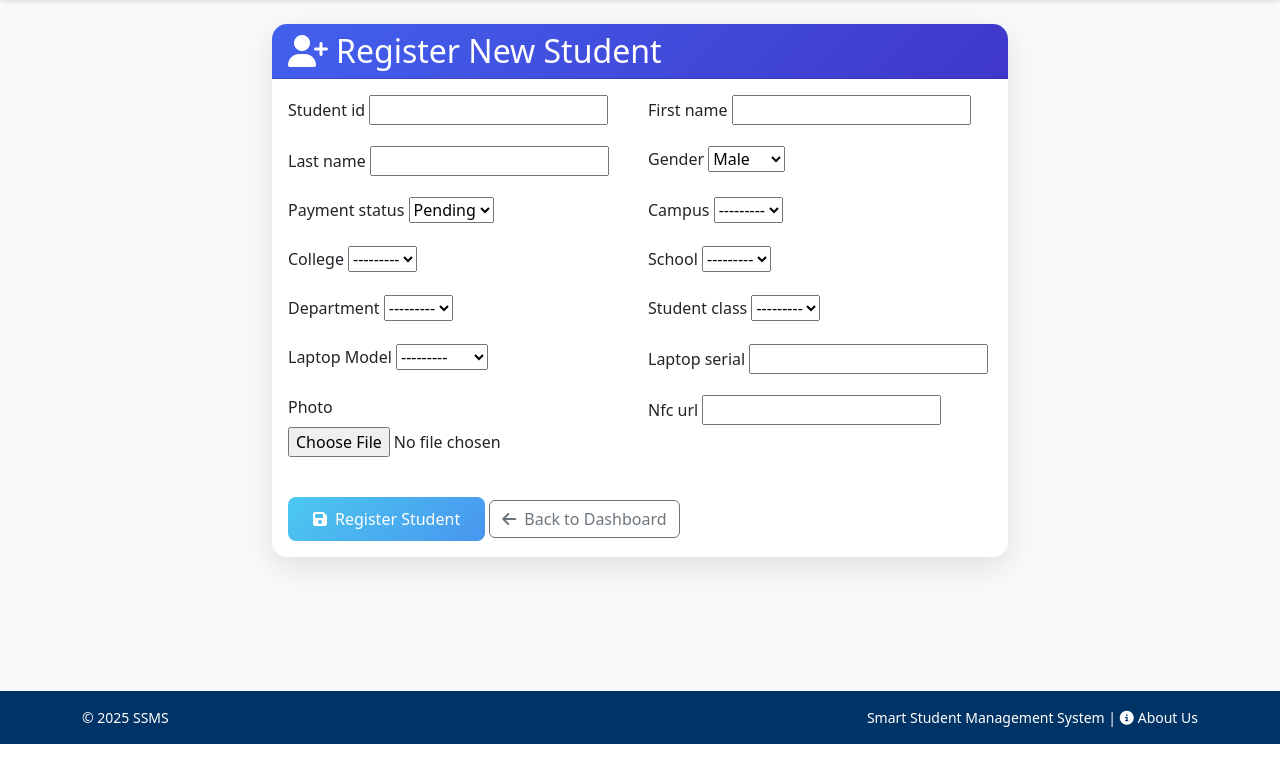
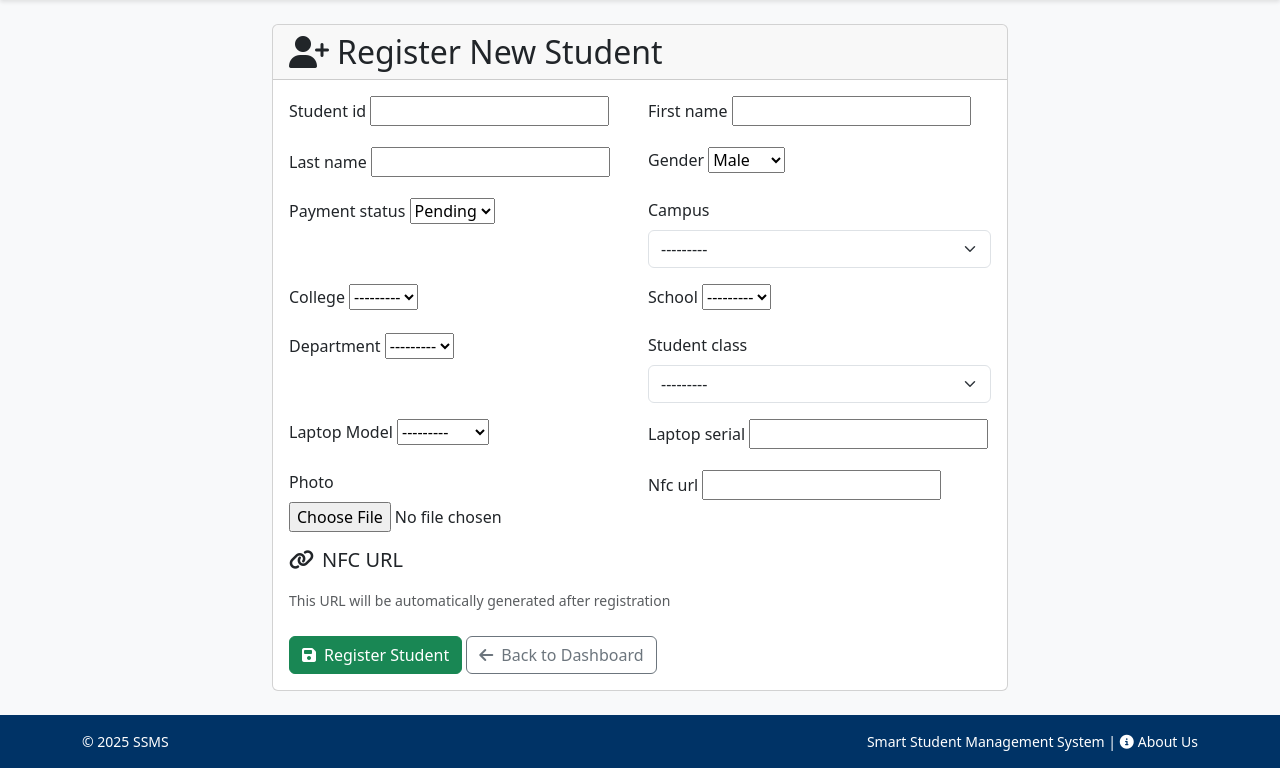
Before and after one commit to musp7/ur_nfc_student_management, a Django app: template core/templates/core/register_student.html in a window 1280 px wide. Shown: the part 56-824 px from the top of the page. Before the commit the page ends 800 px from the top, so only its background shows below. Run offline with Django 5.2, Linux system fonts and the light colour scheme; the template is opened without the code that fills it: values that come from a table or form of the project are taken from there, others are empty.

Commit message:
some updates on registering student template

```diff
--- a/core/forms.py
+++ b/core/forms.py
@@ -6,7 +6,35 @@ from .models import Student, Attendance,Campus, College, School, Department, Cla
 class StudentRegistrationForm(forms.ModelForm):
     class Meta:
         model = Student
-        fields = '__all__'  # Include all fields from the Student model
+        fields = '__all__'  # or specify all your fields explicitly
+
+    def __init__(self, *args, **kwargs):
+        super().__init__(*args, **kwargs)
+
+        # Safely set required fields only if they exist
+        if 'campus' in self.fields:
+            self.fields['campus'].required = True
+            self.fields['campus'].widget.attrs.update({'class': 'form-select'})
+
+        # Check if the field is named 'class' or something else
+        class_field_name = 'class' if 'class' in self.fields else 'student_class'
+        if class_field_name in self.fields:
+            self.fields[class_field_name].required = True
+            self.fields[class_field_name].widget.attrs.update({'class': 'form-select'})
+
+    def clean(self):
+        cleaned_data = super().clean()
+
+        # Check campus
+        if 'campus' in self.fields and not cleaned_data.get('campus'):
+            self.add_error('campus', 'Please select a campus')
+
+        # Check class (using the correct field name)
+        class_field_name = 'class' if 'class' in self.fields else 'student_class'
+        if class_field_name in self.fields and not cleaned_data.get(class_field_name):
+            self.add_error(class_field_name, 'Please select a class')
+
+        return cleaned_data
 
 class AttendanceFilterForm(forms.Form):
     department = forms.ModelChoiceField(
--- a/core/templates/core/register_student.html
+++ b/core/templates/core/register_student.html
@@ -4,55 +4,13 @@
 
 {% block extra_css %}
 <style>
-    .card {
-        border-radius: 15px;
-        box-shadow: 0 10px 30px rgba(0, 0, 0, 0.1);
-        border: none;
+    /* Your existing styles... */
+    .is-invalid {
+        border-color: #dc3545 !important;
     }
-
-    .card-header {
-        background: linear-gradient(135deg, #4361ee, #3f37c9);
-        color: white;
-        border-radius: 15px 15px 0 0 !important;
-    }
-
-    .form-control, .form-select {
-        border-radius: 8px;
-        padding: 10px 15px;
-        border: 1px solid #e0e0e0;
-    }
-
-    .form-control:focus, .form-select:focus {
-        border-color: #4361ee;
-        box-shadow: 0 0 0 0.25rem rgba(67, 97, 238, 0.25);
-    }
-
-    .btn-success {
-        background: linear-gradient(135deg, #4cc9f0, #4895ef);
-        border: none;
-        padding: 10px 25px;
-        border-radius: 8px;
-        font-weight: 500;
-        transition: all 0.3s ease;
-    }
-
-    .btn-success:hover {
-        transform: translateY(-2px);
-        box-shadow: 0 5px 15px rgba(76, 201, 240, 0.4);
-    }
-
-    .nfc-url-container {
-        background-color: #f8f9fa;
-        border-radius: 8px;
-        padding: 15px;
-        margin-top: 20px;
-        display: none;
-    }
-
-    .nfc-url {
-        word-break: break-all;
-        color: #4361ee;
-        font-weight: 500;
+    .invalid-feedback {
+        color: #dc3545;
+        display: block;
     }
 </style>
 {% endblock %}
@@ -70,7 +28,9 @@
                     <div class="row g-3">
                         {% for field in form %}
                             <div class="col-md-6">
-                                <label for="{{ field.id_for_label }}" class="form-label">{{ field.label }}</label>
+                                <label for="{{ field.id_for_label }}" class="form-label {% if field.field.required %}required-field{% endif %}">
+                                    {{ field.label }}
+                                </label>
                                 {{ field }}
                                 {% if field.errors %}
                                     <div class="invalid-feedback d-block">
@@ -122,6 +82,105 @@ document.addEventListener('DOMContentLoaded', function() {
             }
         });
     }
+
+    // Client-side form validation
+    form.addEventListener('submit', function(event) {
+        let isValid = true;
+
+        // Clear previous error highlights
+        form.querySelectorAll('.is-invalid').forEach(el => {
+            el.classList.remove('is-invalid');
+        });
+
+        // Check all required fields
+        const requiredFields = form.querySelectorAll('[required]');
+        requiredFields.forEach(field => {
+            if (!field.value.trim()) {
+                markFieldAsInvalid(field, 'This field is required.');
+                isValid = false;
+            }
+        });
+
+        // Special validation for campus and class
+        const campusField = form.querySelector('[name="campus"]');
+        const classField = form.querySelector('[name="class"]');
+
+        if (campusField && !campusField.value) {
+            markFieldAsInvalid(campusField, 'Please select a campus.');
+            isValid = false;
+        }
+
+        if (classField && !classField.value) {
+            markFieldAsInvalid(classField, 'Please select a class.');
+            isValid = false;
+        }
+
+        if (!isValid) {
+            event.preventDefault();
+            event.stopPropagation();
+
+            // Scroll to the first invalid field
+            const firstInvalid = form.querySelector('.is-invalid');
+            if (firstInvalid) {
+                firstInvalid.scrollIntoView({ behavior: 'smooth', block: 'center' });
+            }
+        }
+    });
+
+    // Helper function to mark fields as invalid
+    function markFieldAsInvalid(field, message) {
+        field.classList.add('is-invalid');
+        let errorElement = field.nextElementSibling;
+
+        // Find the error message container (might be after help text)
+        while (errorElement && !errorElement.classList.contains('invalid-feedback')) {
+            errorElement = errorElement.nextElementSibling;
+        }
+
+        if (!errorElement || !errorElement.classList.contains('invalid-feedback')) {
+            errorElement = document.createElement('div');
+            errorElement.className = 'invalid-feedback d-block';
+            field.parentNode.insertBefore(errorElement, field.nextSibling);
+        }
+
+        errorElement.textContent = message;
+    }
+
+    // Add real-time validation for campus and class
+    const campusField = form.querySelector('[name="campus"]');
+    const classField = form.querySelector('[name="class"]');
+
+    if (campusField) {
+        campusField.addEventListener('change', function() {
+            if (this.value) {
+                this.classList.remove('is-invalid');
+                clearErrorMessage(this);
+            }
+        });
+    }
+
+    if (classField) {
+        classField.addEventListener('change', function() {
+            if (this.value) {
+                this.classList.remove('is-invalid');
+                clearErrorMessage(this);
+            }
+        });
+    }
+
+    // Helper function to clear error messages
+    function clearErrorMessage(field) {
+        let errorElement = field.nextElementSibling;
+
+        // Find the error message container
+        while (errorElement && !errorElement.classList.contains('invalid-feedback')) {
+            errorElement = errorElement.nextElementSibling;
+        }
+
+        if (errorElement && errorElement.classList.contains('invalid-feedback')) {
+            errorElement.textContent = '';
+        }
+    }
 });
 </script>
 {% endblock %}
```
Also changed, not shown: core/views.py (+6 -1 lines).
